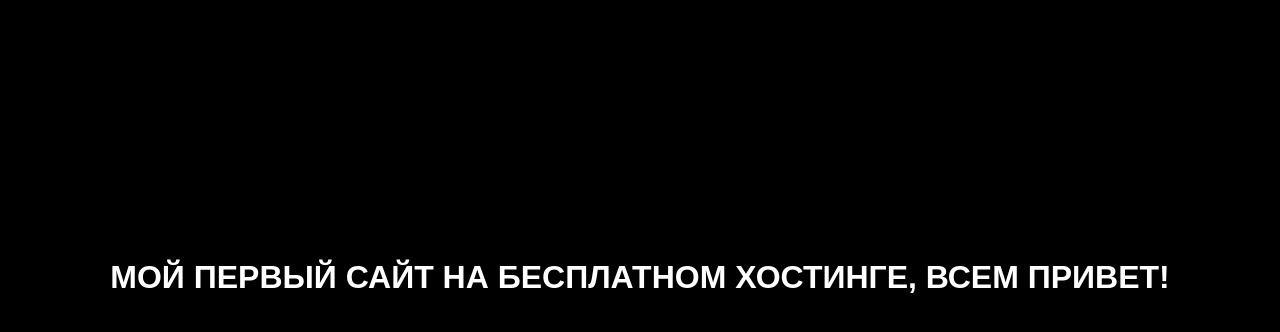
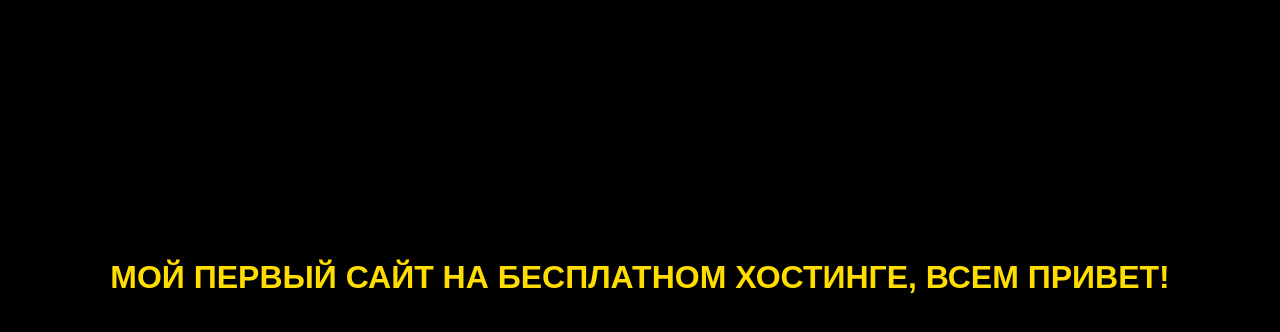
Before and after one commit to igorkulickov/igorkulickov.github.io, a plain HTML site: page index.html in a window 1280 px wide. Shown: the part 18-350 px from the top of the page. Drawn offline with Linux system fonts and the light colour scheme.

Commit message:
Add files via upload

```diff
--- a/css/style.css
+++ b/css/style.css
@@ -6,6 +6,6 @@ body {
 h1 {
 	text-align: center;
 	padding-top: 20%;
-	color: #fff;
+	color: #FFDD00;
 	text-transform: uppercase;
 }
```
